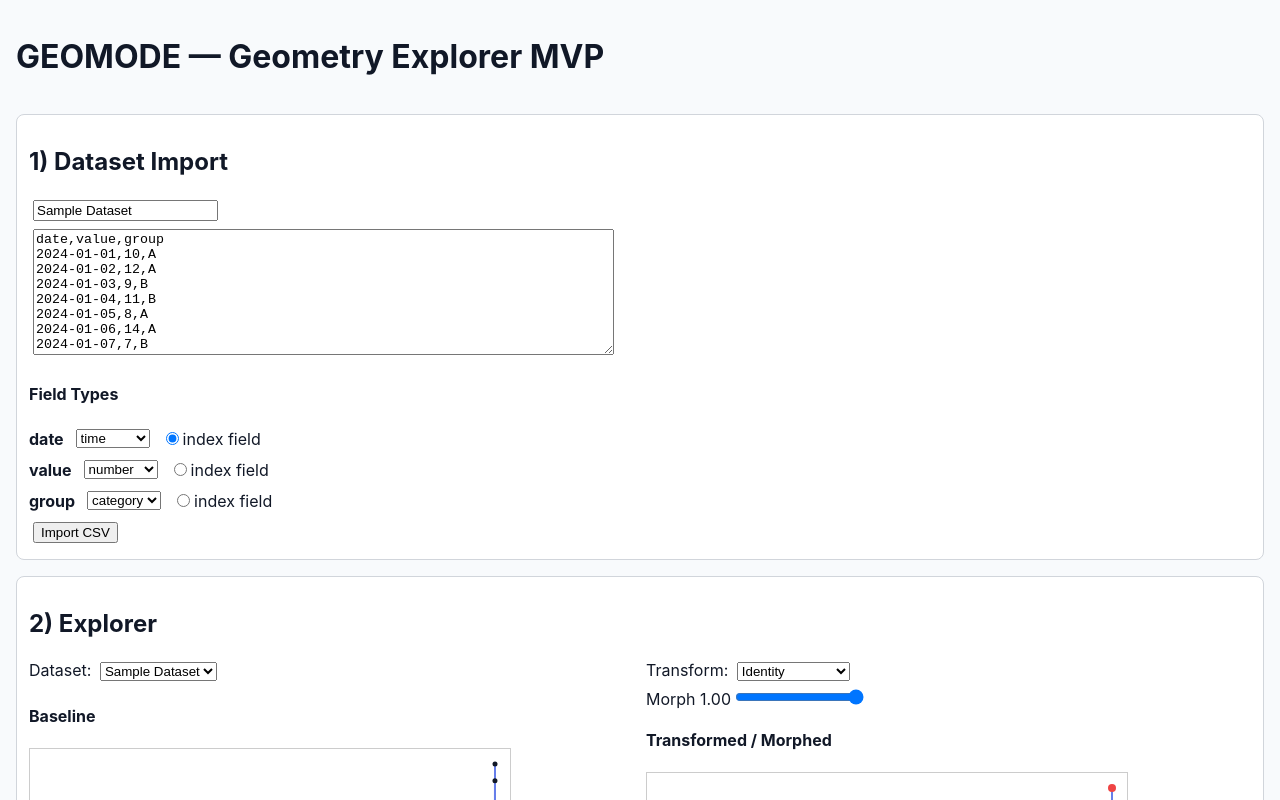
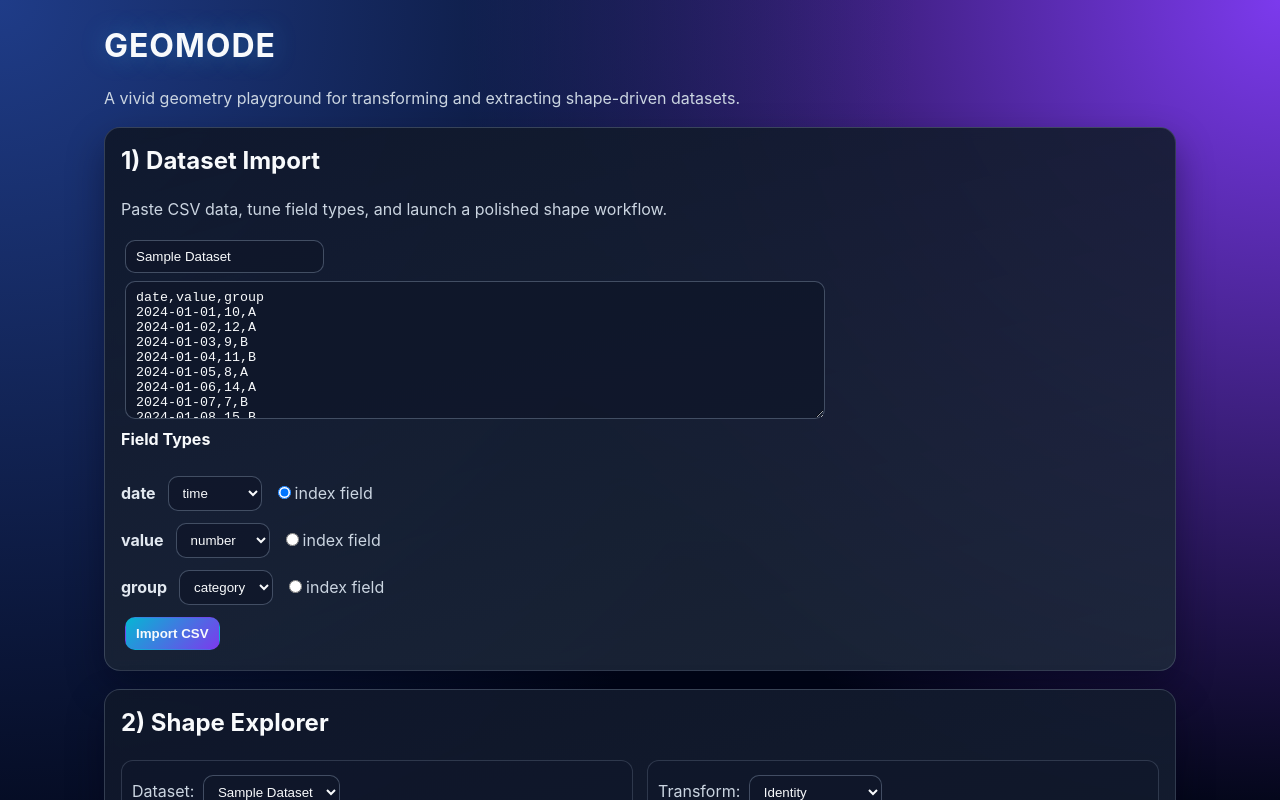
Before and after one commit to exeunt3/highmaps, a React (Vite) app: page / in a window 1280 px wide. Both pictures are taken after a click on the button "Import CSV". Shown: the top 800 px of the page. Built offline with nearby package versions, Linux system fonts and the light colour scheme.

Commit message:
Polish UI styling and make shape explorer visuals vivid

```diff
--- a/src/App.tsx
+++ b/src/App.tsx
@@ -17,7 +17,8 @@ export const App = () => {
 
   return (
     <main>
-      <h1>GEOMODE — Geometry Explorer MVP</h1>
+      <h1>GEOMODE</h1>
+      <p className="app-subtitle">A vivid geometry playground for transforming and extracting shape-driven datasets.</p>
       <DatasetImport />
       <ExplorerScreen />
       <DerivedDatasetViewer />
--- a/src/app.css
+++ b/src/app.css
@@ -1,26 +1,129 @@
 :root {
-  font-family: Inter, system-ui, sans-serif;
-  color: #111827;
-  background: #f8fafc;
+  font-family: Inter, 'Segoe UI', system-ui, -apple-system, sans-serif;
+  color: #e2e8f0;
+  background:
+    radial-gradient(circle at top left, #1f3c88 0%, transparent 45%),
+    radial-gradient(circle at top right, #7c3aed 0%, transparent 40%),
+    #020617;
+  line-height: 1.4;
+}
+
+* {
+  box-sizing: border-box;
 }
 
 body {
   margin: 0;
+  min-height: 100vh;
+  background: transparent;
 }
 
 main {
-  padding: 16px;
+  max-width: 1120px;
+  margin: 0 auto;
+  padding: 24px;
   display: grid;
-  gap: 16px;
+  gap: 18px;
+}
+
+h1 {
+  margin: 0;
+  font-size: 2rem;
+  letter-spacing: 0.03em;
+  color: #f8fafc;
+  text-shadow: 0 0 24px rgba(56, 189, 248, 0.35);
+}
+
+.app-subtitle {
+  margin: 0;
+  color: #cbd5e1;
 }
 
 section {
-  background: #ffffff;
-  border: 1px solid #d1d5db;
-  border-radius: 8px;
-  padding: 12px;
+  background: linear-gradient(165deg, rgba(15, 23, 42, 0.94), rgba(30, 41, 59, 0.88));
+  border: 1px solid rgba(148, 163, 184, 0.25);
+  border-radius: 16px;
+  padding: 16px;
+  box-shadow: 0 16px 36px rgba(2, 6, 23, 0.4);
+  backdrop-filter: blur(6px);
 }
 
-input, select, textarea, button {
+h2,
+h3,
+h4 {
+  margin-top: 0;
+  color: #f8fafc;
+}
+
+label {
+  color: #cbd5e1;
+}
+
+input,
+select,
+textarea,
+button {
   margin: 4px;
+  border-radius: 10px;
+  border: 1px solid rgba(100, 116, 139, 0.6);
+  background: rgba(15, 23, 42, 0.8);
+  color: #f8fafc;
+  padding: 8px 10px;
+  transition: border-color 120ms ease, box-shadow 120ms ease, transform 120ms ease;
 }
+
+textarea {
+  width: min(100%, 700px);
+}
+
+input:focus,
+select:focus,
+textarea:focus {
+  outline: none;
+  border-color: #38bdf8;
+  box-shadow: 0 0 0 3px rgba(56, 189, 248, 0.2);
+}
+
+button {
+  background: linear-gradient(135deg, #06b6d4, #7c3aed);
+  border-color: transparent;
+  font-weight: 600;
+  cursor: pointer;
+}
+
+button:hover {
+  transform: translateY(-1px);
+  box-shadow: 0 8px 20px rgba(124, 58, 237, 0.4);
+}
+
+button:active {
+  transform: translateY(0);
+}
+
+.explorer-grid {
+  display: grid;
+  grid-template-columns: repeat(auto-fit, minmax(320px, 1fr));
+  gap: 14px;
+}
+
+.panel {
+  background: rgba(15, 23, 42, 0.55);
+  border: 1px solid rgba(148, 163, 184, 0.24);
+  border-radius: 12px;
+  padding: 10px;
+}
+
+.error-text {
+  color: #fda4af;
+}
+
+.empty-state {
+  color: #cbd5e1;
+}
+
+.controls-row {
+  display: flex;
+  align-items: center;
+  flex-wrap: wrap;
+  gap: 8px;
+}
--- a/src/ui/components/SimpleChart.tsx
+++ b/src/ui/components/SimpleChart.tsx
@@ -5,6 +5,7 @@ interface Props {
   width?: number;
   height?: number;
   highlightIds?: Set<string>;
+  colorMode?: 'cool' | 'vivid';
 }
 
 const project = (points: EmbeddedPoint[], width: number, height: number) => {
@@ -22,23 +23,37 @@ const project = (points: EmbeddedPoint[], width: number, height: number) => {
   });
 };
 
-export const SimpleChart = ({ points, width = 480, height = 280, highlightIds }: Props) => {
-  if (points.length === 0) return <div>No points</div>;
+export const SimpleChart = ({ points, width = 480, height = 280, highlightIds, colorMode = 'cool' }: Props) => {
+  if (points.length === 0) return <div className="empty-state">No points</div>;
   const projected = project(points, width, height);
   const d = projected.map((p, i) => `${i === 0 ? 'M' : 'L'} ${p.px} ${p.py}`).join(' ');
+  const strokeColor = colorMode === 'vivid' ? '#f472b6' : '#22d3ee';
+  const pointColor = colorMode === 'vivid' ? '#fef08a' : '#c4b5fd';
 
   return (
-    <svg width={width} height={height} style={{ border: '1px solid #ccc', background: '#fff' }}>
-      <path d={d} fill="none" stroke="#667eea" strokeWidth={2} />
+    <svg width={width} height={height} style={{ border: '1px solid rgba(148, 163, 184, 0.3)', background: 'rgba(2, 6, 23, 0.85)', borderRadius: 14 }}>
+      <defs>
+        <linearGradient id={`line-grad-${colorMode}`} x1="0" y1="0" x2="1" y2="1">
+          <stop offset="0%" stopColor={colorMode === 'vivid' ? '#f472b6' : '#22d3ee'} />
+          <stop offset="100%" stopColor={colorMode === 'vivid' ? '#facc15' : '#8b5cf6'} />
+        </linearGradient>
+      </defs>
+      <rect x={0} y={0} width={width} height={height} fill="rgba(15, 23, 42, 0.35)" rx={14} />
+      {[0.2, 0.4, 0.6, 0.8].map((t) => (
+        <line key={t} x1={15} x2={width - 15} y1={height * t} y2={height * t} stroke="rgba(148, 163, 184, 0.12)" />
+      ))}
+      <path d={d} fill="none" stroke={`url(#line-grad-${colorMode})`} strokeWidth={2.5} />
       {projected.map((p) => (
         <circle
           key={p.id}
           cx={p.px}
           cy={p.py}
-          r={highlightIds?.has(p.id) ? 4 : 2.5}
-          fill={highlightIds?.has(p.id) ? '#ef4444' : '#111827'}
+          r={highlightIds?.has(p.id) ? 5 : 3}
+          fill={highlightIds?.has(p.id) ? '#fb7185' : pointColor}
+          style={{ filter: 'drop-shadow(0 0 6px rgba(251, 113, 133, 0.35))' }}
         />
       ))}
+      <circle cx={projected[projected.length - 1]?.px} cy={projected[projected.length - 1]?.py} r={5} fill={strokeColor} />
     </svg>
   );
 };
--- a/src/ui/dataset/DatasetImport.tsx
+++ b/src/ui/dataset/DatasetImport.tsx
@@ -54,6 +54,7 @@ export const DatasetImport = () => {
   return (
     <section>
       <h2>1) Dataset Import</h2>
+      <p className="empty-state">Paste CSV data, tune field types, and launch a polished shape workflow.</p>
       <input value={name} onChange={(e) => setName(e.target.value)} placeholder="Dataset name" />
       <div>
         <textarea value={csvText} onChange={(e) => setCsvText(e.target.value)} rows={8} cols={70} />
@@ -86,7 +87,7 @@ export const DatasetImport = () => {
         </div>
       )}
       <button onClick={importDataset}>Import CSV</button>
-      {error && <p style={{ color: 'crimson' }}>{error}</p>}
+      {error && <p className="error-text">{error}</p>}
     </section>
   );
 };
--- a/src/ui/derived/DerivedDatasetViewer.tsx
+++ b/src/ui/derived/DerivedDatasetViewer.tsx
@@ -33,6 +33,7 @@ export const DerivedDatasetViewer = () => {
   return (
     <section>
       <h2>3) Derived Dataset Viewer</h2>
+      <p className="empty-state">Inspect extracted cycles and export your generated geometry data.</p>
       <label>Dataset: </label>
       <select value={selected.id} onChange={(e) => setSelectedDerived(e.target.value)}>
         {derivedDatasets.map((dataset) => (
@@ -40,8 +41,8 @@ export const DerivedDatasetViewer = () => {
         ))}
       </select>
       <p>Row count: {selected.rows.length}</p>
-      <SimpleChart points={points} />
-      <div style={{ display: 'flex', gap: 8 }}>
+      <SimpleChart points={points} colorMode="cool" />
+      <div className="controls-row">
         <button onClick={() => downloadText(`${selected.name}.csv`, datasetToCsv(selected), 'text/csv')}>Export CSV</button>
         <button onClick={() => downloadText(`${selected.name}.json`, datasetToJson(selected), 'application/json')}>Export JSON</button>
       </div>
--- a/src/ui/explorer/ExplorerScreen.tsx
+++ b/src/ui/explorer/ExplorerScreen.tsx
@@ -60,25 +60,25 @@ export const ExplorerScreen = () => {
   };
 
   if (!selectedDataset || !schema || !viewConfig) {
-    return <section><h2>2) Explorer</h2><p>Import a dataset to explore.</p></section>;
+    return <section><h2>2) Shape Explorer</h2><p className="empty-state">Import a dataset to explore.</p></section>;
   }
 
   return (
     <section>
-      <h2>2) Explorer</h2>
-      <div style={{ display: 'grid', gridTemplateColumns: '1fr 1fr', gap: 12 }}>
-        <div>
+      <h2>2) Shape Explorer</h2>
+      <div className="explorer-grid">
+        <div className="panel">
           <label>Dataset: </label>
           <select value={selectedDataset.id} onChange={(e) => setSelectedDataset(e.target.value)}>
             {datasets.map((dataset) => (
               <option key={dataset.id} value={dataset.id}>{dataset.name}</option>
             ))}
           </select>
-          <h4>Baseline</h4>
-          <SimpleChart points={baselinePoints} />
+          <h4>Baseline Shape</h4>
+          <SimpleChart points={baselinePoints} colorMode="cool" />
         </div>
 
-        <div>
+        <div className="panel">
           <label>Transform: </label>
           <select
             value={transformConfig.transformId}
@@ -108,12 +108,13 @@ export const ExplorerScreen = () => {
             Morph {morph.toFixed(2)}
             <input type="range" min={0} max={1} step={0.01} value={morph} onChange={(e) => setMorph(Number(e.target.value))} />
           </label>
-          <h4>Transformed / Morphed</h4>
-          <SimpleChart points={morphedPoints} highlightIds={previewSelection} />
+          <h4>Vivid Morph</h4>
+          <SimpleChart points={morphedPoints} highlightIds={previewSelection} colorMode="vivid" />
         </div>
       </div>
 
       <h3>Extractor</h3>
+      <div className="controls-row">
         <label>Extractor: </label>
         <select
           value={extractorConfig.extractorId}
@@ -126,6 +127,7 @@ export const ExplorerScreen = () => {
             <option key={extractor.id} value={extractor.id}>{extractor.name}</option>
           ))}
         </select>
+      </div>
       {Object.entries(extractorDef.paramSchema).map(([key]) => (
         <label key={key} style={{ display: 'block' }}>
           {key}
```
Lines whose indentation alone changed are shown as unchanged.
